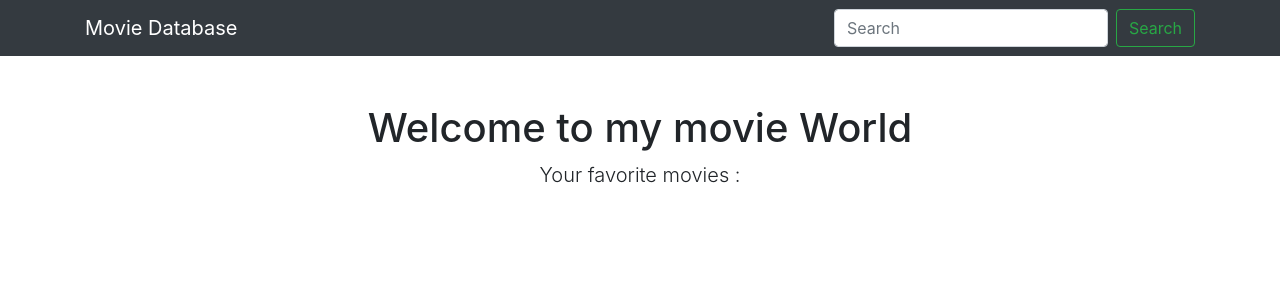
After one commit to KacTor/Movies-catalogue, a Flask app: template templates/fav.html in a window 1280 px wide. The commit adds this page. Shown: the top 300 px of the page. Run offline with Flask 2, Linux system fonts and the light colour scheme; the template is opened without the code that fills it, so the values that code supplies are empty; parts of the project's set-up code (start-up, migrations or seed data) failed here and were passed over.

Commit message:
Additional function like, add fav movie

```diff
--- a/main.py
+++ b/main.py
@@ -1,10 +1,9 @@
-from flask import Flask, render_template, request
+from flask import Flask, render_template, request, url_for, redirect
 import tmdb_client
 import configparser
 import os
 import random
 from datetime import date
-from pprint import pprint
 
 
 def get_permission_api(fileName: str, variable: str):
@@ -21,6 +20,9 @@ def get_permission_api(fileName: str, variable: str):
 app = Flask(__name__)
 
 
+FAVORITES = set()
+
+
 @app.route('/')
 def homepage():
     today = date.today().strftime("%d.%m.%Y")
@@ -29,7 +31,6 @@ def homepage():
     selected_list = request.args.get('list_type', 'popular')
     try:
         dataBase = tmdb_client.get_movie_database(8, selected_list)
-        pprint(dataBase)
 
     except:
         selected_list = 'popular'
@@ -52,7 +53,6 @@ def movie_details(movieId):
 def search():
     searchQuery = request.args.get('q', '')
     searchMovie = tmdb_client.search(searchQuery)[:8]
-    print(searchMovie)
 
     return render_template('search.html', searchMovie=searchMovie)
 
@@ -61,9 +61,28 @@ def search():
 def today_series():
     today = date.today().strftime("%d.%m.%Y")
     dataBase = tmdb_client.get_series_today(8)
-    pprint(dataBase)
 
     return render_template('today.html', dataBase=dataBase, today=today)
+
+
+@app.route("/favorites/add", methods=['POST'])
+def add_favorite():
+    movieId = request.form.get('movieId')
+    tmdb_client.save_fav_in_file(movieId)
+
+    return redirect(url_for('homepage'))
+
+
+@app.route("/favorites/list")
+def show_favorite():
+    dataBase = []
+
+    with open("favlist.txt", "r", encoding="UTF-8") as file:
+        for id in file:
+            details = tmdb_client.get_single_movie(id)
+            dataBase.append(details)
+
+    return render_template('fav.html', dataBase=dataBase)
 
 
 @app.context_processor
--- /dev/null
+++ b/templates/fav.html
@@ -0,0 +1,25 @@
+{% extends "index.html" %}
+{% block content %}
+
+<div class="row">
+    <div class="col-lg-12 text-center">
+        <h1 class="mt-5">Welcome to my movie World</h1>
+        <p class="lead">Your favorite movies :</p>
+    </div>
+    {% for data in dataBase %}
+
+    <div class="col-lg-3 col-md-6 mb-4">
+        <div class="card h-100">
+            <img class="card-img-top" src="{{ tmdb_image_url(data.poster_path,'w342') }}" alt="">
+            <div class="card-body">
+                <h4 class="card-title">{{data.title}}</h4>
+            </div>
+            <div class="card-footer text-center">
+                <a href="{{ url_for('movie_details', movieId=data.id) }}" class="btn btn-primary">Show more</a>
+
+            </div>
+        </div>
+    </div>
+    {% endfor %}
+</div>
+{% endblock %}
--- a/templates/index.html
+++ b/templates/index.html
@@ -18,7 +18,7 @@
     <!-- Responsive navbar-->
     <nav class="navbar navbar-expand-lg navbar-dark bg-dark">
         <div class="container">
-            <a class="navbar-brand" href="#">Movie Database</a>
+            <a class="navbar-brand" href="{{ url_for('homepage',list_type=listType) }}">Movie Database</a>
 
             <!-- SEARCH-->
             <form class="form-inline" action="/search" method="GET">
```
Also changed, not shown: templates/homepage.html (+19 -7 lines), tmdb_client.py (+14 -0 lines).
